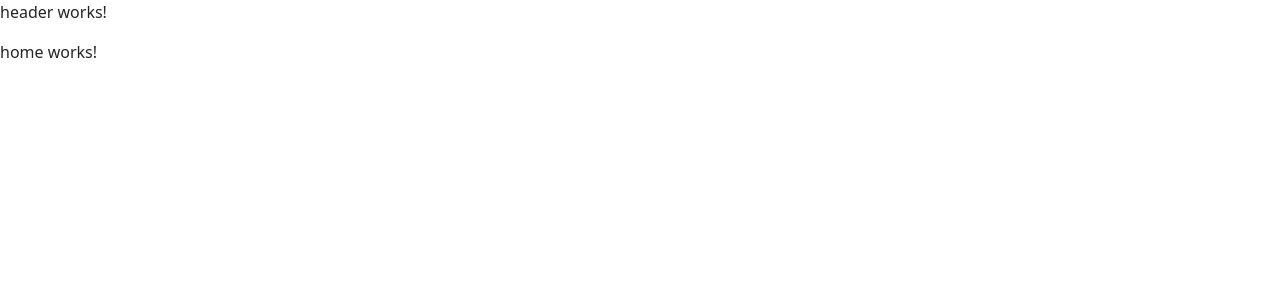
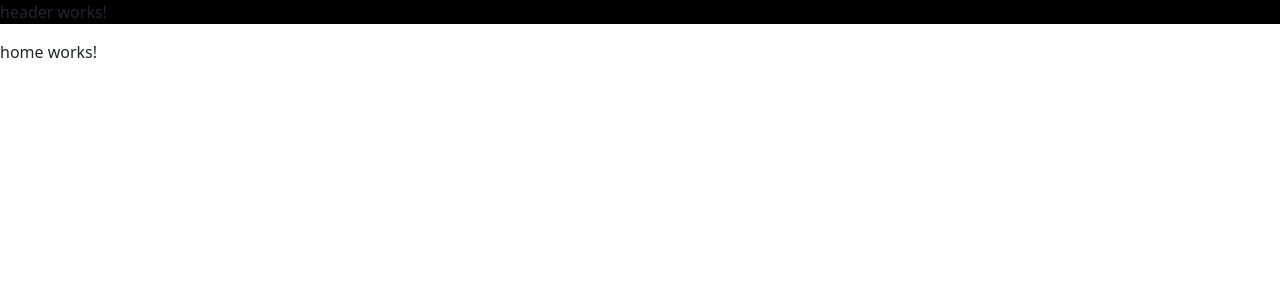
Before and after one commit to Firadenda/FiradendaFront, an Angular app: page / in a window 1280 px wide. Shown: the top 300 px of the page. Built offline with nearby package versions, Linux system fonts and the light colour scheme.

Commit message:
add bootstrappp

```diff
--- a/angular.json
+++ b/angular.json
@@ -26,10 +26,10 @@
             ],
             "styles": [
               "src/styles.css",
-              "node_modules/bootstrap/dist/css/bootstrap.min.css"
+              "node_modules/bootstrap/dist/css/bootstrap.css"
             ],
             "scripts": [
-              "node_modules/bootstrap/dist/js/bootstrap.bundle.min.js"
+              "node_modules/bootstrap/dist/js/bootstrap.bundle.js"
             ]
           },
           "configurations": {
--- a/src/app/header/header.component.html
+++ b/src/app/header/header.component.html
@@ -1 +1 @@
-<p>header works!</p>
+<p class="bg-black">header works!</p>
```
